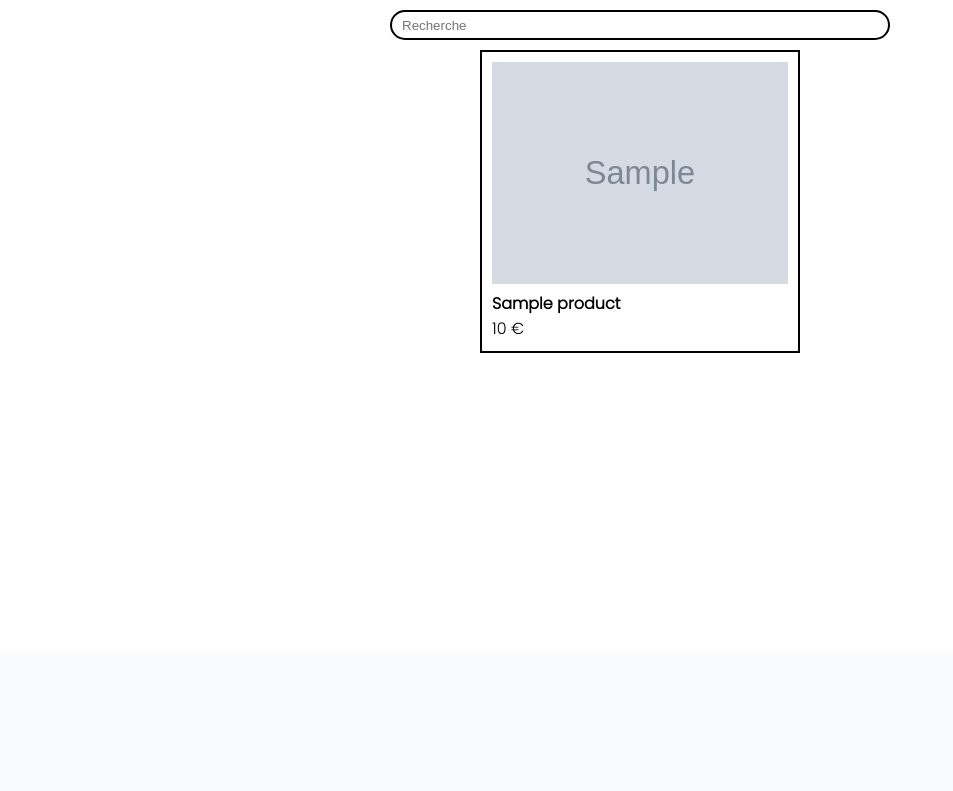
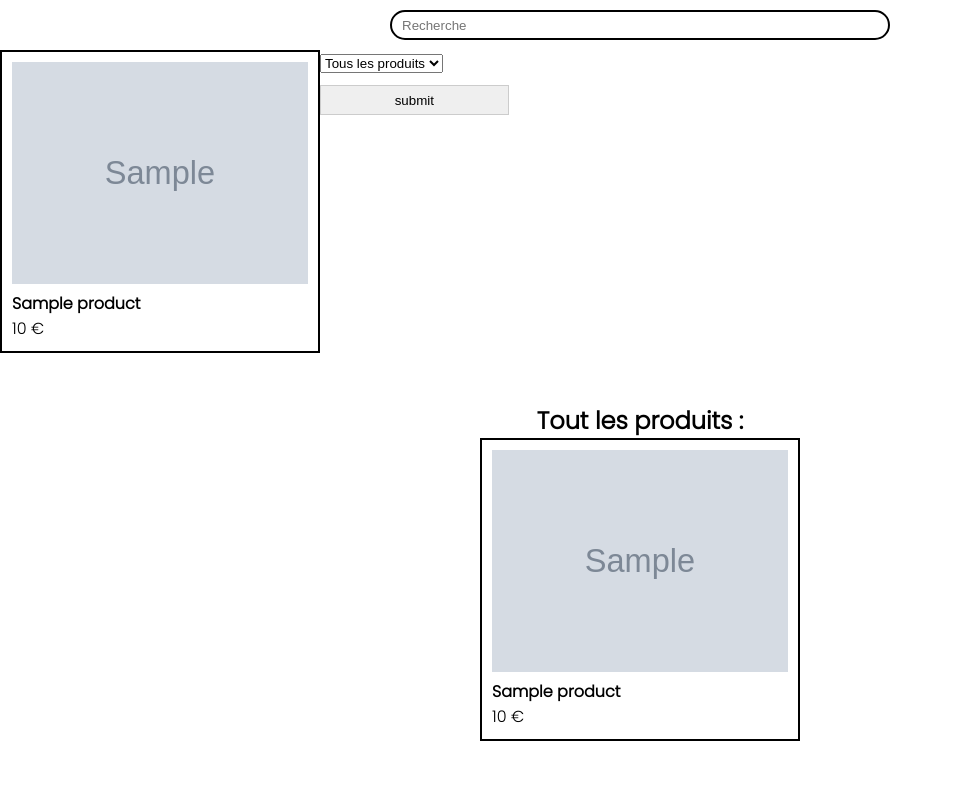
Before and after one commit to RomualdBR/Projet_site_ecom, a PHP site: page /public/products.php in a window 1280 px wide. Shown: the part 147-938 px from the top of the page, without its empty margins (0-953 px from the left). Before the commit the page ends 500 px from the top, so only its background shows below. Run offline with PHP 8.4, Linux system fonts and the light colour scheme; tables that the repository leaves empty or names only in its code hold one stand-in row (values such as "Sample post"); grey boxes marked "Sample" are stand-in pictures.

Commit message:
ajout filter

```diff
--- a/public/products.php
+++ b/public/products.php
@@ -44,7 +44,50 @@ function findProduct(): array
             </span>
         </form>
     </div>
+    <div class="left">
+        <?php
+        global $pdo;
+        $genreFiltre = isset($_GET['products']) ? $_GET['products'] : '';
+        if (!empty($genreFiltre)) {
+            $requete = "SELECT * FROM products WHERE genre = '$genreFiltre'";
+        } else {
+            $requete = "SELECT * FROM products";
+        }
+        $result = $pdo->prepare($requete);
+        $result->execute();
+        $rows = $result->fetchAll();
+        if (!empty($rows)) {
+            foreach ($rows as $row) {
+        ?>
+                <div class="col-4">
+                    <a href="page_product.php?id=<?php echo $row['id'] ?>">
+                        <img src="<?= $row['image'] ?>">
+                        <h4><?= $row['name'] ?></h4>
+                        <p><?= $row['price'] ?> €</p>
+                    </a>
+                </div>
+        <?php
+            }
+        } else {
+            echo "Aucun produit trouvé dans cette catégorie.";
+        }
+        ?>
+        <form method="get">
+            <select name="products" id="products">
+                <option value="">Tous les produits</option>
+                <option value="porte-cle">Porte clé</option>
+                <option value="Gyrophare">Gyrophare</option>
+                <option value="Panneaux">Panneaux</option>
+                <option value="T-Shirt">T-Shirt</option>
+            </select>
+            <input type="submit" name"filter_button" value="submit" class="submit_filter">
+        </form>
 
+    </div>
+
+
+
+    <h2 class="allProduct">Tout les produits : </h2>
 
 
     <div class="row">
--- a/public/style.css
+++ b/public/style.css
@@ -96,6 +96,9 @@ p {
 }
 
 .col-4{
+    display: flex;
+    flex-direction: row;
+    width: 20%;
     flex-basis: 25%;
     padding: 10px;
     min-width: 200px;
@@ -104,6 +107,11 @@ p {
 }
 .col-4 img{
     width: 100%;
+}
+
+.left{
+    display: flex;
+    flex-direction: row;
 }
 
 .col-3{
@@ -247,3 +255,11 @@ form a {
     border: 2px solid;
     border-radius: 10vw;
 }
+
+.submit_filter{
+    width: 100%;
+}
+
+.allProduct{
+    text-align: center;
+}
```
